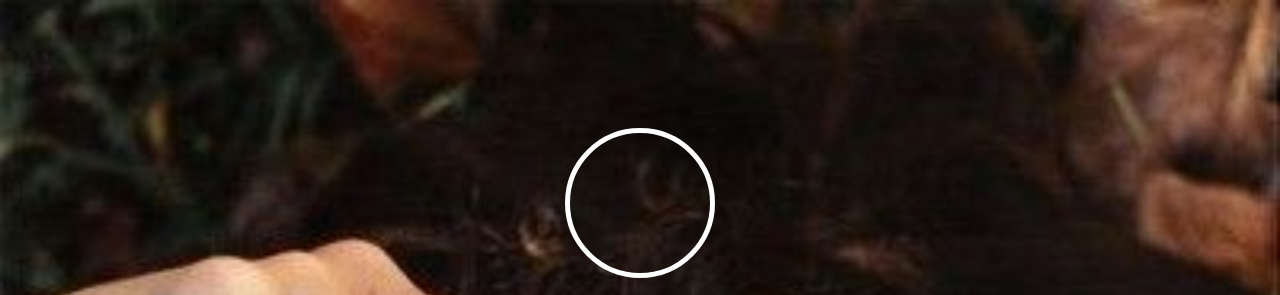
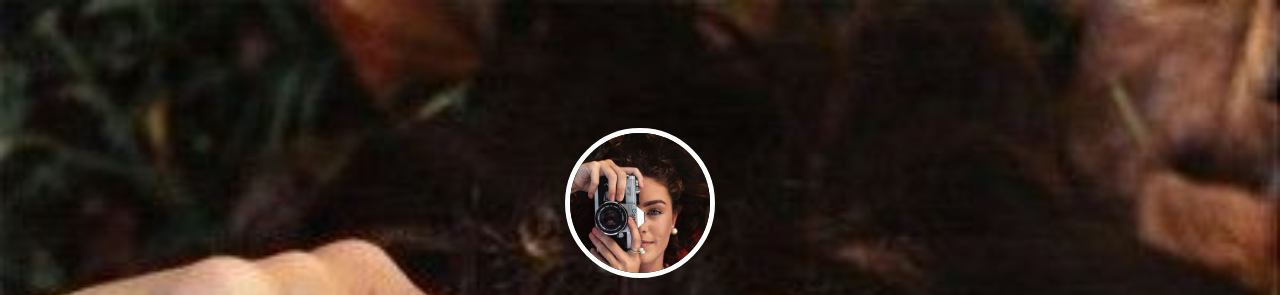
Before and after one commit to Squid90/EkaterinaPhotographer, a plain HTML site: page index.html in a window 1280 px wide. Shown: the top 295 px of the page. Drawn offline with Linux system fonts and the light colour scheme.

Commit message:
Add files via upload

```diff
--- a/index.html
+++ b/index.html
@@ -9,7 +9,9 @@
 </head>
 <body>
     <div class="profile">
-      <div class="profile__preview"></div>
+        <div class="profile__preview">
+          <img src="img/model.jpg" class="profile__avatar" alt="The avatar of Skorobogatova Ekaterina">
+        </div>
         <div class="profile__body">
           <h1 class="profile__title">
             <span class="profile__name">Skorobogatova Ekaterina</span>
```
